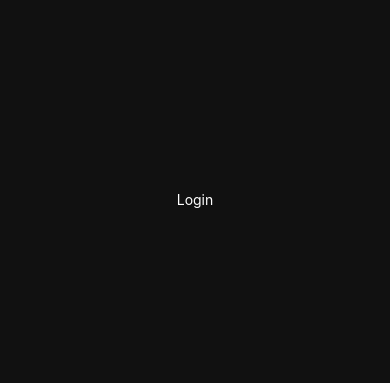
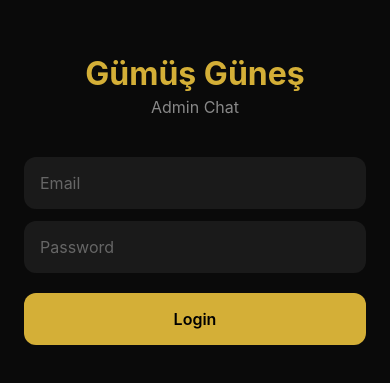
Before and after one commit to obai35/gumusgunes, a React Native app in the folder apps/admin-mobile/: screen /Login in a window 390 px wide. Shown: the part 223-606 px from the top of the page. Built offline with nearby package versions, Linux system fonts and the light colour scheme.

Commit message:
feat: add login screen with email/password auth

```diff
--- a/apps/admin-mobile/src/screens/LoginScreen.tsx
+++ b/apps/admin-mobile/src/screens/LoginScreen.tsx
@@ -1,9 +1,60 @@
-import { View, Text } from 'react-native'
+import React, { useState } from 'react'
+import { View, Text, TextInput, TouchableOpacity, StyleSheet, Alert, ActivityIndicator } from 'react-native'
+import { api } from '../api'
+import { connectSocket } from '../socket'
 
-export default function LoginScreen() {
+export default function LoginScreen({ navigation }: any) {
+  const [email, setEmail] = useState('')
+  const [password, setPassword] = useState('')
+  const [loading, setLoading] = useState(false)
+
+  const handleLogin = async () => {
+    if (!email || !password) { Alert.alert('Error', 'Please enter email and password'); return }
+    setLoading(true)
+    try {
+      await api.login(email, password)
+      await connectSocket()
+      navigation.replace('Conversations')
+    } catch (err: any) {
+      Alert.alert('Login Failed', err.message || 'Invalid credentials')
+    } finally {
+      setLoading(false)
+    }
+  }
+
   return (
-    <View style={{ flex: 1, backgroundColor: '#111', justifyContent: 'center', alignItems: 'center' }}>
-      <Text style={{ color: '#fff' }}>Login</Text>
+    <View style={styles.container}>
+      <Text style={styles.title}>Gümüş Güneş</Text>
+      <Text style={styles.subtitle}>Admin Chat</Text>
+      <TextInput
+        style={styles.input}
+        placeholder="Email"
+        placeholderTextColor="#666"
+        value={email}
+        onChangeText={setEmail}
+        autoCapitalize="none"
+        keyboardType="email-address"
+      />
+      <TextInput
+        style={styles.input}
+        placeholder="Password"
+        placeholderTextColor="#666"
+        value={password}
+        onChangeText={setPassword}
+        secureTextEntry
+      />
+      <TouchableOpacity style={styles.button} onPress={handleLogin} disabled={loading}>
+        {loading ? <ActivityIndicator color="#000" /> : <Text style={styles.buttonText}>Login</Text>}
+      </TouchableOpacity>
     </View>
   )
 }
+
+const styles = StyleSheet.create({
+  container: { flex: 1, backgroundColor: '#0a0a0a', justifyContent: 'center', padding: 24 },
+  title: { fontSize: 32, fontWeight: 'bold', color: '#d4af37', textAlign: 'center', marginBottom: 4 },
+  subtitle: { fontSize: 16, color: '#888', textAlign: 'center', marginBottom: 40 },
+  input: { backgroundColor: '#1a1a1a', color: '#fff', padding: 16, borderRadius: 12, marginBottom: 12, fontSize: 16 },
+  button: { backgroundColor: '#d4af37', padding: 16, borderRadius: 12, alignItems: 'center', marginTop: 8 },
+  buttonText: { color: '#000', fontSize: 16, fontWeight: '600' },
+})
```
